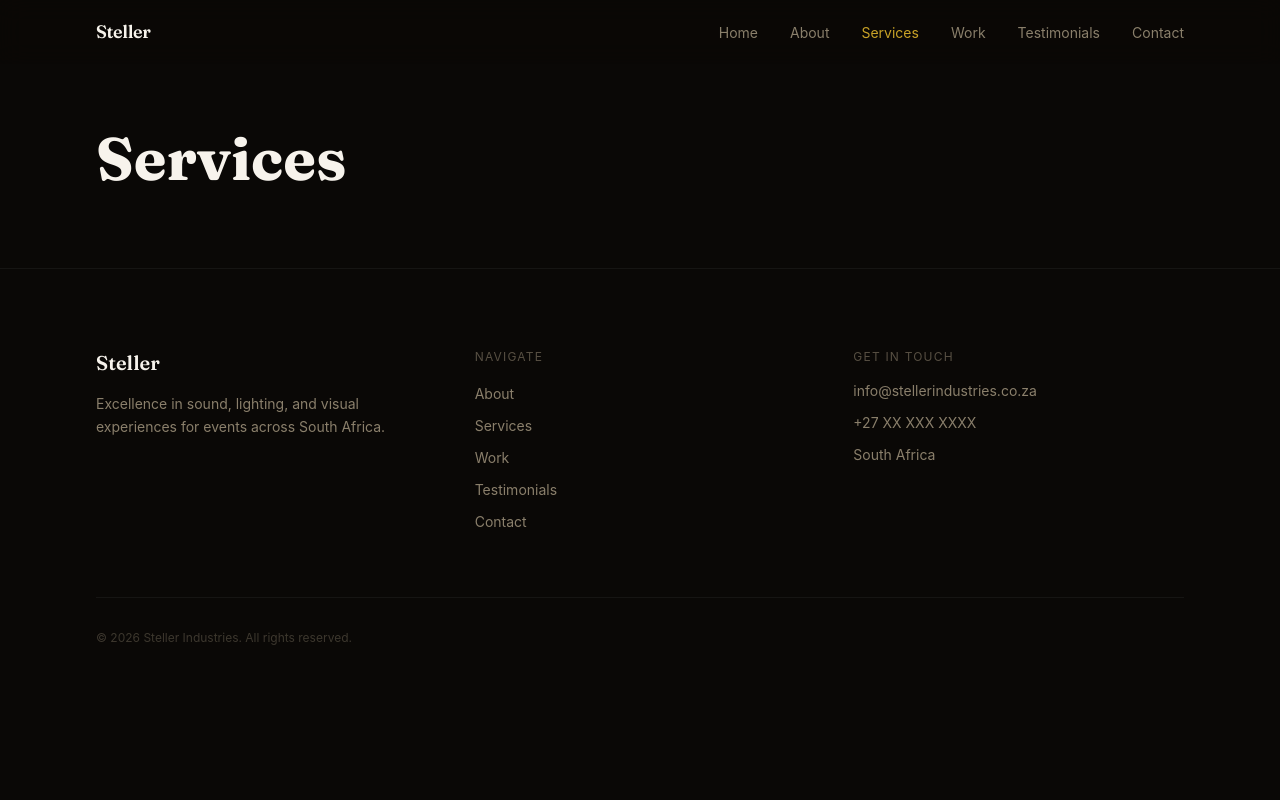
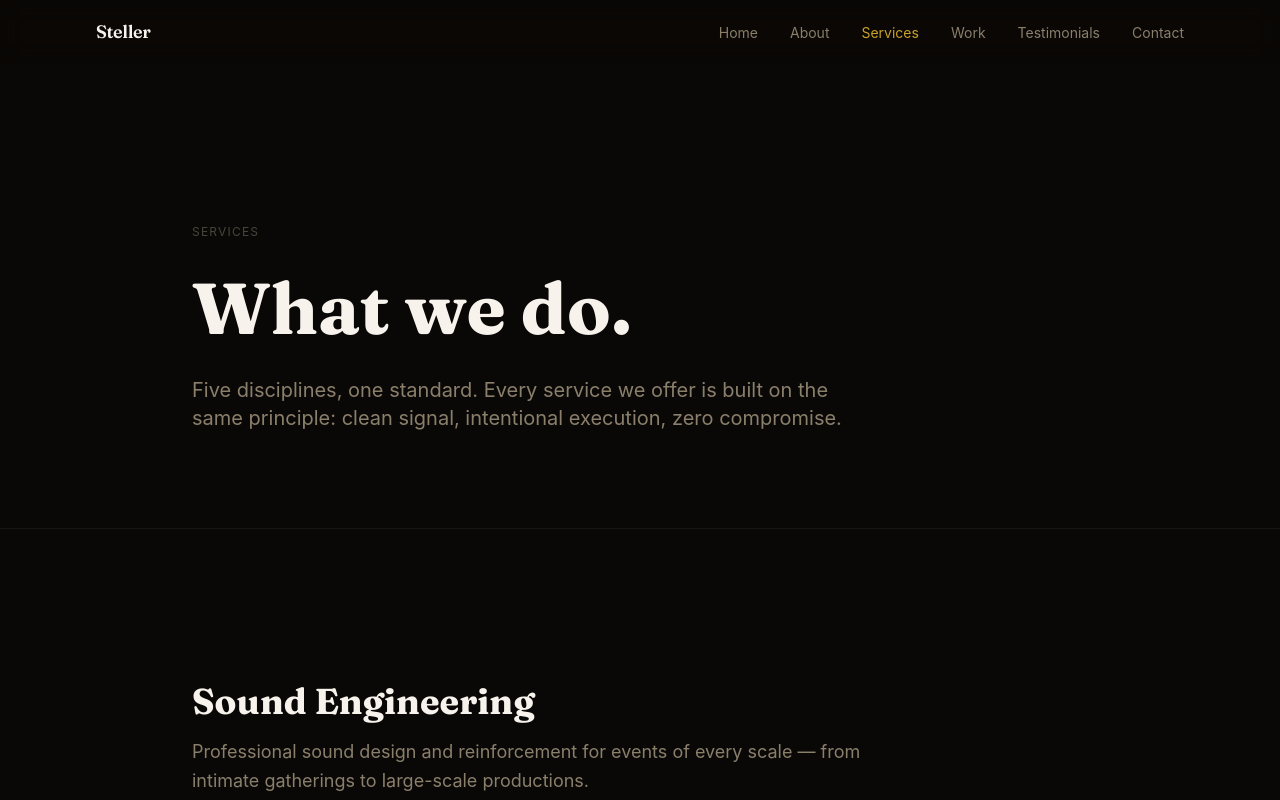
Before and after one commit to benjaminvantonder/stellerindustries-redesign, a React (Vite) app: page /services in a window 1280 px wide. Shown: the top 800 px of the page. Built offline with nearby package versions, Linux system fonts and the light colour scheme; a web font is replaced by a local one.

Commit message:
Stage 4: Services page — plain list, large type
- Service name set large in Fraunces, description beneath in Switzer
- No icons, no cards, no grid of matching boxes
- Simple border-separated list
- Generous whitespace between items
- CTA at bottom

```diff
--- a/src/pages/Services.tsx
+++ b/src/pages/Services.tsx
@@ -1,4 +1,6 @@
 import { Helmet } from 'react-helmet-async'
+import Reveal from '@/components/Reveal'
+import { services } from '@/data/services'
 
 export default function Services() {
   return (
@@ -10,9 +12,62 @@ export default function Services() {
           content="Sound, lighting, photography, and videography services for events of every scale."
         />
       </Helmet>
-      <section className="pt-32 pb-20 px-8 max-w-content mx-auto">
-        <h1 className="font-display text-5xl md:text-6xl font-bold text-paper">Services</h1>
-      </section>
+
+      <div className="pt-32">
+        <section className="py-16 md:py-24">
+          <div className="pl-8 md:pl-24 lg:pl-32 pr-8 max-w-content mx-auto w-full">
+            <Reveal>
+              <p className="text-xs text-mute/50 uppercase tracking-widest mb-8">Services</p>
+            </Reveal>
+
+            <Reveal delay={0.1}>
+              <h1 className="font-display text-5xl md:text-7xl font-bold text-paper leading-[0.95] max-w-3xl">
+                What we do.
+              </h1>
+            </Reveal>
+
+            <Reveal delay={0.2}>
+              <p className="mt-8 text-mute text-lg md:text-xl leading-relaxed max-w-2xl">
+                Five disciplines, one standard. Every service we offer is built on the same
+                principle: clean signal, intentional execution, zero compromise.
+              </p>
+            </Reveal>
+          </div>
+        </section>
+
+        {/* Plain list */}
+        <section className="py-16 md:py-24 border-t border-white/5">
+          <div className="pl-8 md:pl-24 lg:pl-32 pr-8 max-w-content mx-auto w-full">
+            {services.map((service, i) => (
+              <Reveal key={service.title} delay={i * 0.08}>
+                <div className="py-10 md:py-14 border-b border-white/5 last:border-b-0">
+                  <h2 className="font-display text-2xl md:text-4xl font-bold text-paper">
+                    {service.title}
+                  </h2>
+                  <p className="mt-4 text-mute text-lg leading-relaxed max-w-2xl">
+                    {service.description}
+                  </p>
+                </div>
+              </Reveal>
+            ))}
+          </div>
+        </section>
+
+        {/* CTA */}
+        <section className="py-24 md:py-32 border-t border-white/5">
+          <div className="pl-8 md:pl-24 lg:pl-32 pr-8 max-w-content mx-auto w-full">
+            <Reveal>
+              <p className="text-mute mb-6">Ready to discuss your production?</p>
+              <a
+                href="/contact"
+                className="inline-flex items-center gap-2 bg-gold text-void text-sm font-medium px-6 py-3 hover:bg-gold/90 transition-colors duration-200"
+              >
+                Get in Touch
+              </a>
+            </Reveal>
+          </div>
+        </section>
+      </div>
     </>
   )
 }
```
